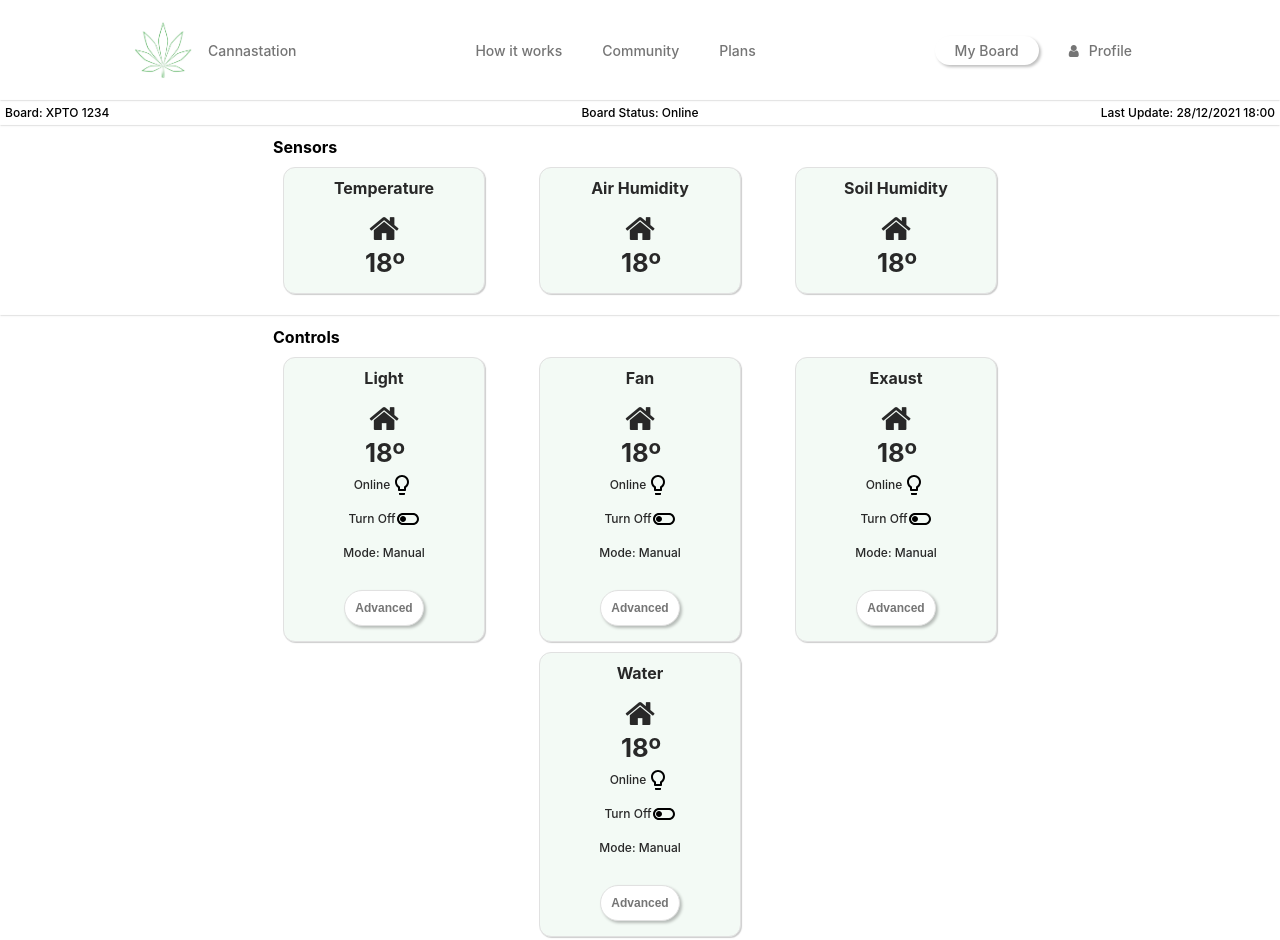
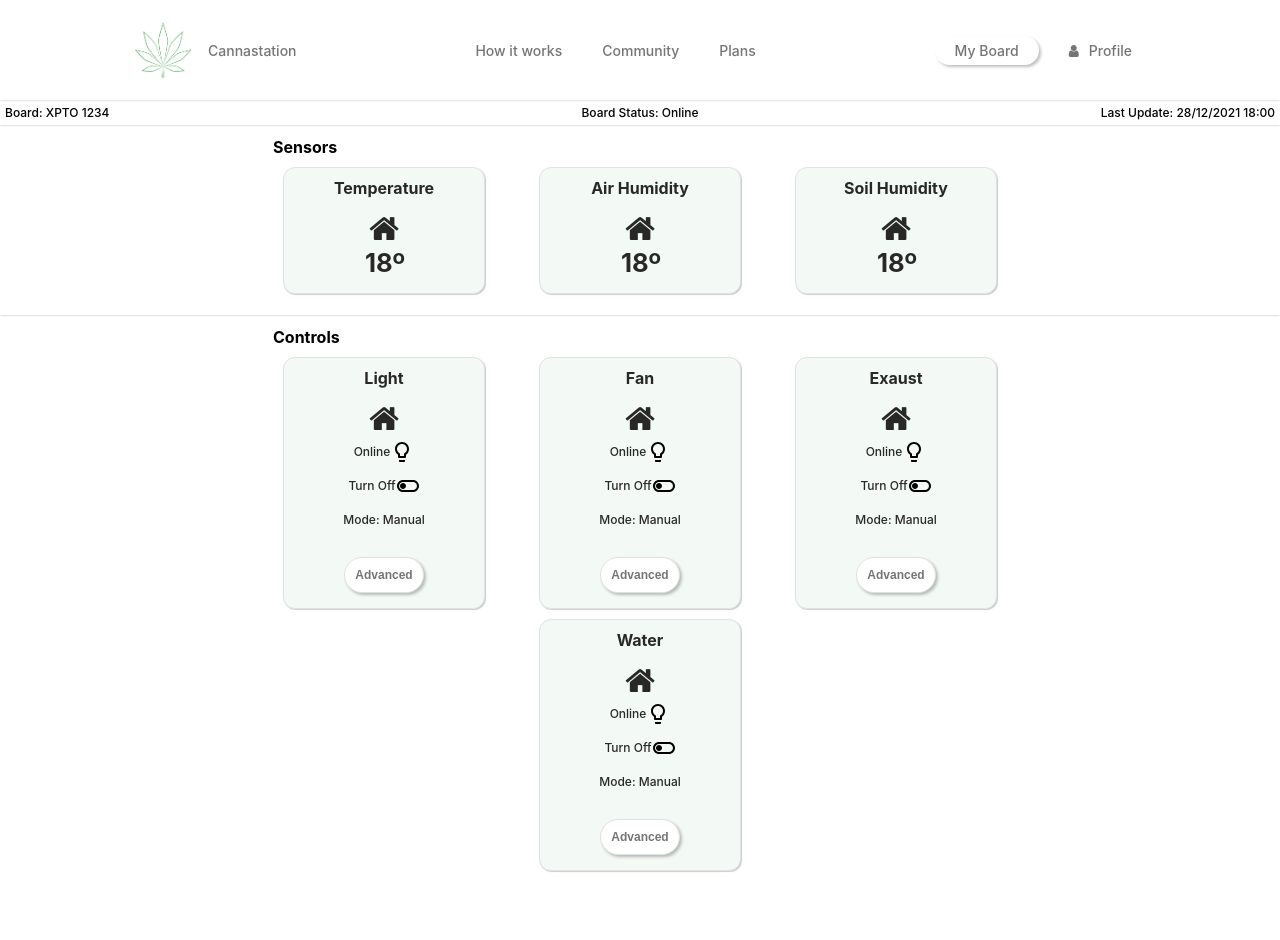
Before and after one commit to FlavioHPOliveira/cannadesign, a plain HTML site: page index.html in a window 1280 px wide. After the commit the page ends 892 px from the top, so only its background shows below. Drawn offline with nearby package versions, Linux system fonts and the light colour scheme.

Commit message:
fixed sensors and merged 2

```diff
--- a/index.html
+++ b/index.html
@@ -71,7 +71,6 @@
           <li class='sensor__card'>
             <h3>Light</h3>
             <i class="fa fa-home fa-2x"></i>
-            <h2>18º</h2>
             <div class="sensor__line">
               <p>Online</p>
               <img src="img/icons/lightbulb_black_24dp.svg" alt="logo">
@@ -88,7 +87,6 @@
           <li class='sensor__card'>
             <h3>Fan</h3>
             <i class="fa fa-home fa-2x"></i>
-            <h2>18º</h2>
             <div class="sensor__line">
               <p>Online</p>
               <img src="img/icons/lightbulb_black_24dp.svg" alt="logo">
@@ -105,7 +103,6 @@
           <li class='sensor__card'>
             <h3>Exaust</h3>
             <i class="fa fa-home fa-2x"></i>
-            <h2>18º</h2>
             <div class="sensor__line">
               <p>Online</p>
               <img src="img/icons/lightbulb_black_24dp.svg" alt="logo">
@@ -123,7 +120,6 @@
           <li class='sensor__card'>
             <h3>Water</h3>
             <i class="fa fa-home fa-2x"></i>
-            <h2>18º</h2>
             <div class="sensor__line">
               <p>Online</p>
               <img src="img/icons/lightbulb_black_24dp.svg" alt="logo">
```
